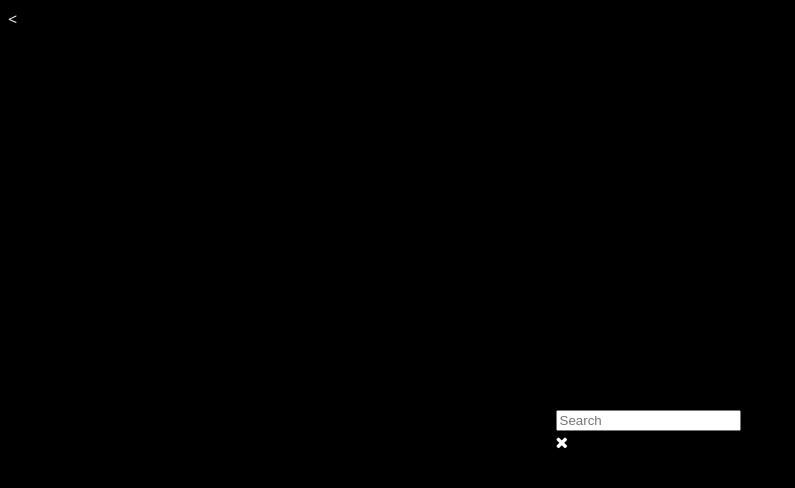
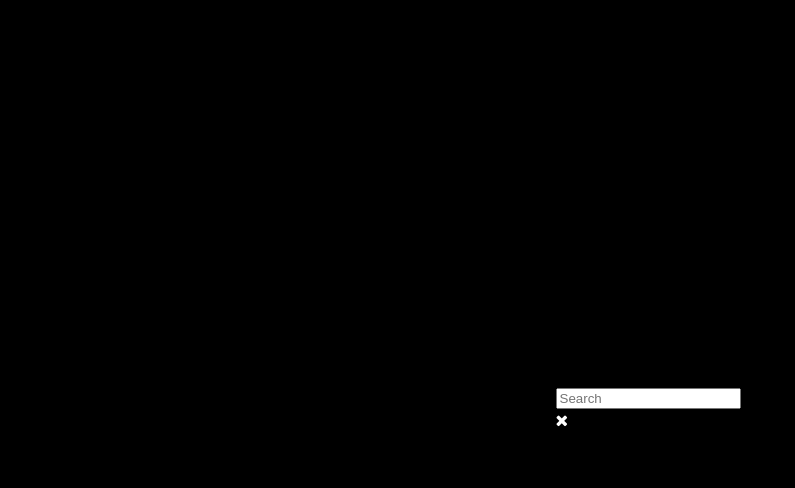
Before and after one commit to fruumo/fruumo, a browser extension: page pages/index/index.html in a window 1280 px wide. Shown: the whole page, without its empty margins (0-795 px from the left). Drawn offline with nearby package versions, Linux system fonts and the light colour scheme; files that its build step writes are made by us from their sources.

Commit message:
removed extra <

```diff
--- a/pages/index/index.html
+++ b/pages/index/index.html
@@ -12,7 +12,7 @@
 	</head>
 	<body>
 	<!-- DO NOT EFFECT WHITESPACE! -->
-		<<script>(function(i,s,o,g,r,a,m){i['GoogleAnalyticsObject']=r;i[r]=i[r]||function(){(i[r].q=i[r].q||[]).push(arguments)},i[r].l=1*new Date();a=s.createElement(o),m=s.getElementsByTagName(o)[0];a.async=1;a.src=g;m.parentNode.insertBefore(a,m)})(window,document,'script','https://www.google-analytics.com/analytics.js','ga');ga('create', 'UA-101959257-1', 'auto');ga('send', 'pageview');</script>
+		<script>(function(i,s,o,g,r,a,m){i['GoogleAnalyticsObject']=r;i[r]=i[r]||function(){(i[r].q=i[r].q||[]).push(arguments)},i[r].l=1*new Date();a=s.createElement(o),m=s.getElementsByTagName(o)[0];a.async=1;a.src=g;m.parentNode.insertBefore(a,m)})(window,document,'script','https://ssl.google-analytics.com/ga.js','ga');ga('create', 'UA-101959257-1', 'auto');ga('send', 'pageview');</script>
 		<div class = "wallpaper">
 			<div class = "wallpaper-meta">
 				<div class = "location">
```
Also changed, not shown: manifest.json.
